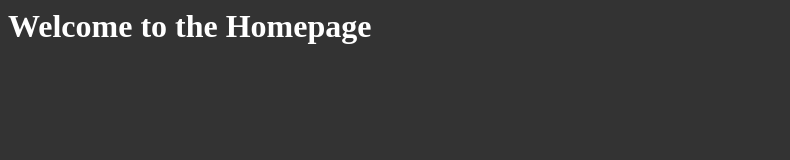
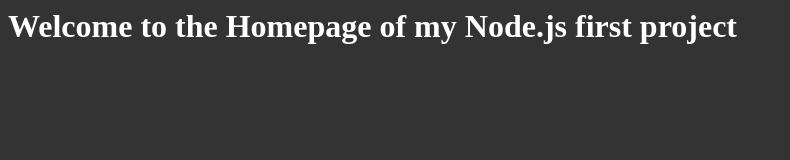
Before and after one commit to Sergio-n7/First-app-Node.js, a website: page public/index.html in a window 1280 px wide. Shown: the whole page, without its empty margins (0-790 px from the left). Drawn offline with Linux system fonts and the light colour scheme.

Commit message:
update text on index.html

```diff
--- a/public/index.html
+++ b/public/index.html
@@ -7,6 +7,6 @@
     <title>Home</title>
   </head>
   <body>
-    <h1>Welcome to the Homepage</h1>
+    <h1>Welcome to the Homepage of my Node.js first project</h1>
   </body>
 </html>
```
